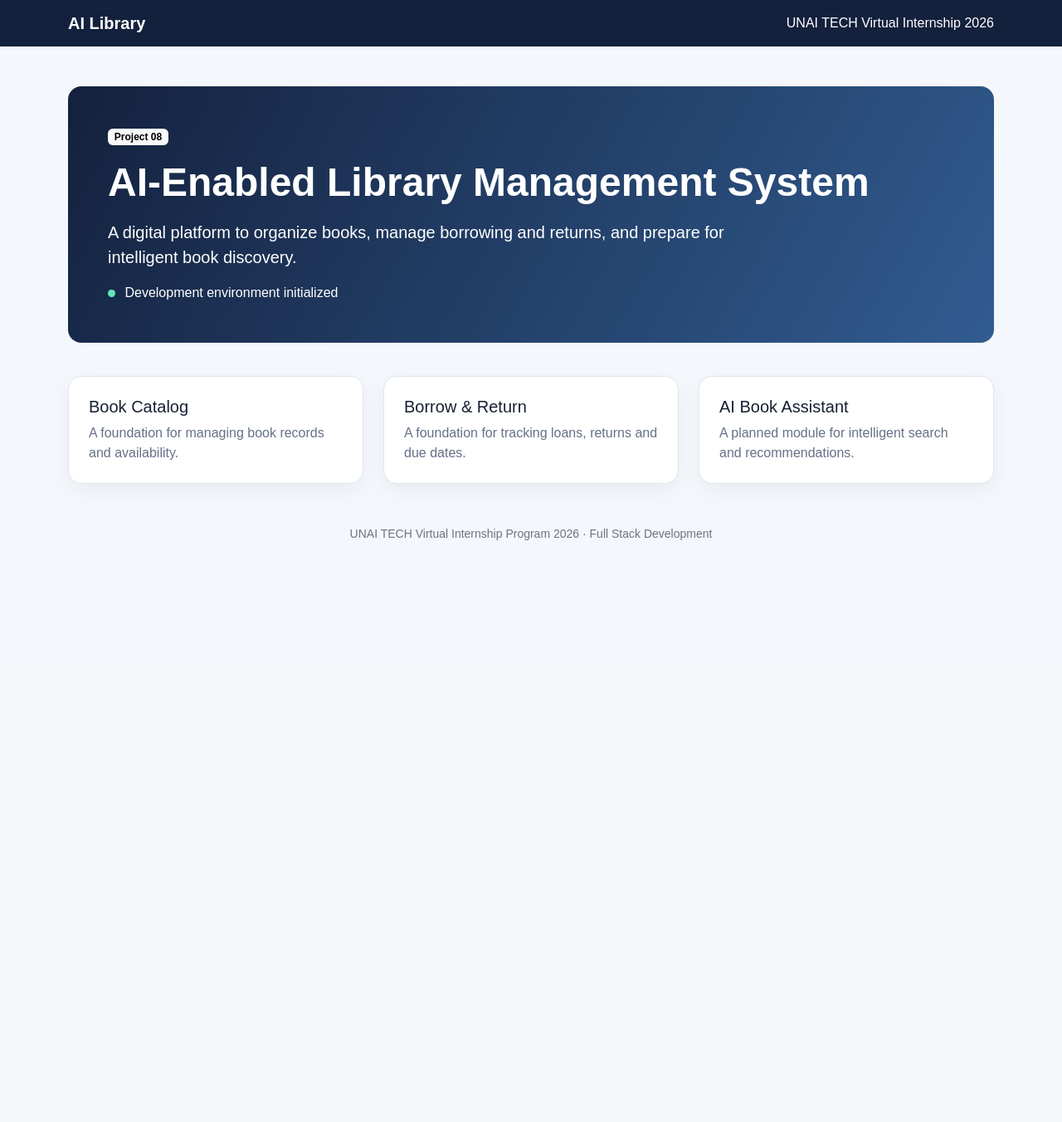
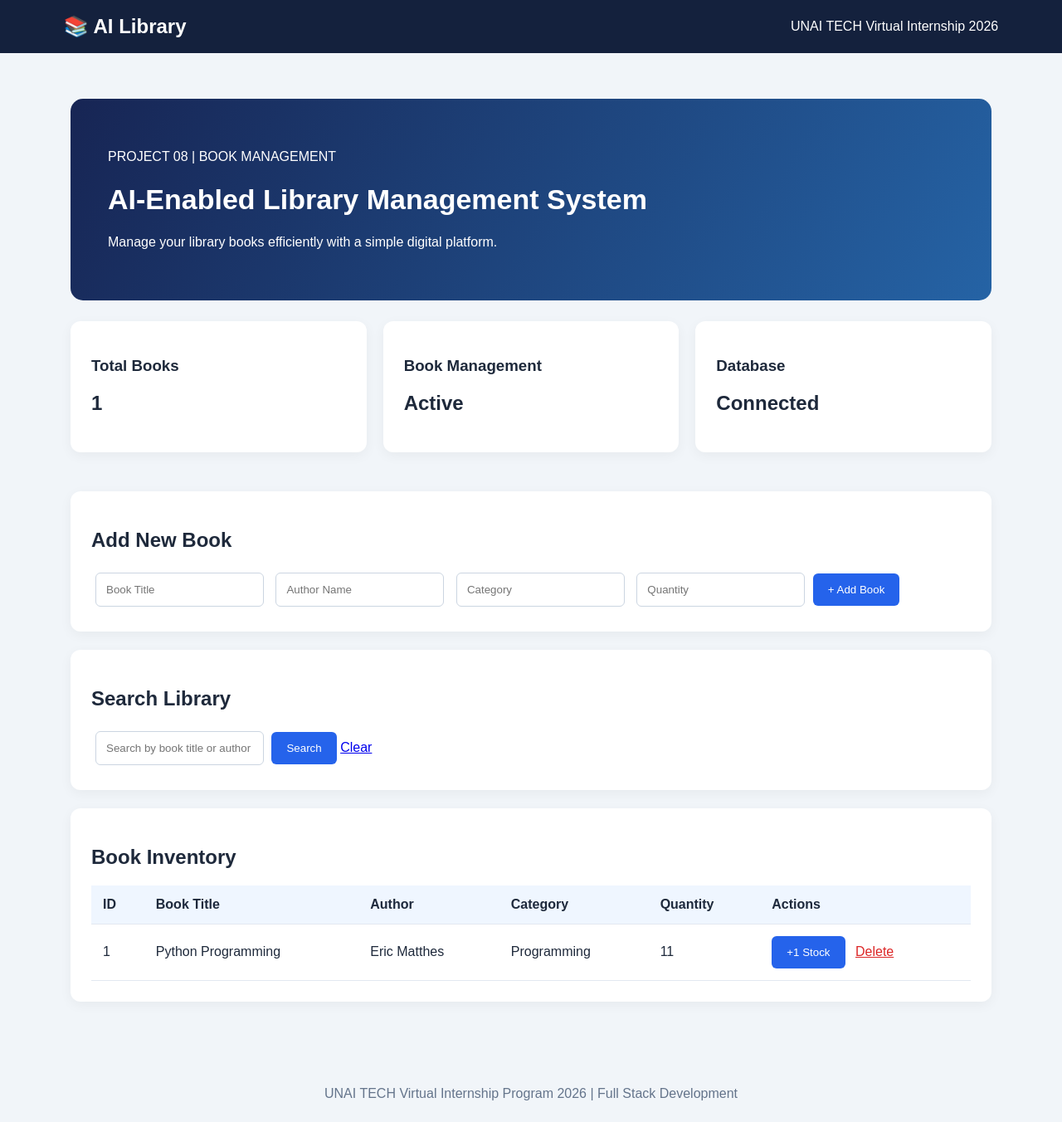
Before and after one commit to Gowtham280103/AI-Library-Management-System, a Flask app: page / in a window 1280 px wide. Shown: the whole page at 83% size. Before the commit the page ends 651 px from the top, so only its background shows below. Run offline with Flask 3, Linux system fonts and the light colour scheme; data comes from the database, SQL or seed files in the repository; both versions use the stored data as it was after the commit.

Commit message:
Complete Day 5 book management module

```diff
--- a/backend/app.py
+++ b/backend/app.py
@@ -1,22 +1,81 @@
-import os
-from flask import Flask, render_template, jsonify
-from dotenv import load_dotenv
 
-load_dotenv()
+from flask import Flask, render_template, request, redirect, url_for
+from db import get_db_connection, create_table
 
 app = Flask(__name__)
 
+create_table()
+
 @app.route("/")
-def home():
-    return render_template("index.html")
+def index():
+    search = request.args.get("search", "")
 
-@app.route("/health")
-def health():
-    return jsonify({"status": "ok", "application": "AI-Enabled Library Management System"})
+    conn = get_db_connection()
+
+    books = conn.execute(
+        "SELECT * FROM books WHERE title LIKE ? OR author LIKE ?",
+        (f"%{search}%", f"%{search}%")
+    ).fetchall()
+
+    conn.close()
+
+    return render_template("index.html", books=books, search=search)
+
+
+@app.route("/add", methods=["POST"])
+def add_book():
+    title = request.form["title"]
+    author = request.form["author"]
+    category = request.form["category"]
+    quantity = request.form["quantity"]
+
+    conn = get_db_connection()
+
+    conn.execute(
+        "INSERT INTO books (title, author, category, quantity) VALUES (?, ?, ?, ?)",
+        (title, author, category, quantity)
+    )
+
+    conn.commit()
+    conn.close()
+
+    return redirect(url_for("index"))
+
+
+@app.route("/delete/<int:book_id>")
+def delete_book(book_id):
+    conn = get_db_connection()
+
+    conn.execute(
+        "DELETE FROM books WHERE id = ?",
+        (book_id,)
+    )
+
+    conn.commit()
+    conn.close()
+
+    return redirect(url_for("index"))
+
+
+@app.route("/edit/<int:book_id>", methods=["POST"])
+def edit_book(book_id):
+    title = request.form["title"]
+    author = request.form["author"]
+    category = request.form["category"]
+    quantity = request.form["quantity"]
+
+    conn = get_db_connection()
+
+    conn.execute(
+        "UPDATE books SET title=?, author=?, category=?, quantity=? WHERE id=?",
+        (title, author, category, quantity, book_id)
+    )
+
+    conn.commit()
+    conn.close()
+
+    return redirect(url_for("index"))
+
 
 if __name__ == "__main__":
-    app.run(
-        host=os.getenv("FLASK_HOST", "127.0.0.1"),
-        port=int(os.getenv("FLASK_PORT", "5000")),
-        debug=os.getenv("FLASK_DEBUG", "True").lower() == "true"
-    )
+    app.run(debug=True)
--- /dev/null
+++ b/backend/db.py
@@ -0,0 +1,21 @@
+
+import sqlite3
+
+def get_db_connection():
+    conn = sqlite3.connect("library.db")
+    conn.row_factory = sqlite3.Row
+    return conn
+
+def create_table():
+    conn = get_db_connection()
+    conn.execute("""
+        CREATE TABLE IF NOT EXISTS books (
+            id INTEGER PRIMARY KEY AUTOINCREMENT,
+            title TEXT NOT NULL,
+            author TEXT NOT NULL,
+            category TEXT NOT NULL,
+            quantity INTEGER NOT NULL
+        )
+    """)
+    conn.commit()
+    conn.close()
--- a/backend/static/css/style.css
+++ b/backend/static/css/style.css
@@ -1 +1,125 @@
-body{background:#f4f7fb;color:#172033;font-family:Arial,sans-serif}.navbar{background:#14213d}.hero{color:white;background:linear-gradient(120deg,#14213d,#315c91)}.hero p{max-width:760px}.status-dot{display:inline-block;width:9px;height:9px;margin-right:7px;border-radius:50%;background:#63e6be}.feature-card{padding:24px;border:1px solid #e1e7f0;border-radius:16px;background:white;box-shadow:0 8px 24px rgba(20,33,61,.05)}.feature-card p{color:#657087}
+
+* {
+    box-sizing: border-box;
+}
+
+body {
+    margin: 0;
+    font-family: Arial, sans-serif;
+    background: #f1f5f9;
+    color: #1e293b;
+}
+
+nav {
+    background: #14213d;
+    color: white;
+    padding: 18px 6%;
+    display: flex;
+    justify-content: space-between;
+    align-items: center;
+}
+
+nav h2 {
+    margin: 0;
+}
+
+.container {
+    max-width: 1150px;
+    margin: 35px auto;
+    padding: 20px;
+}
+
+header {
+    background: linear-gradient(120deg, #172554, #2563a5);
+    color: white;
+    padding: 45px;
+    border-radius: 15px;
+    margin-bottom: 25px;
+}
+
+header h1 {
+    font-size: 34px;
+}
+
+.stats {
+    display: grid;
+    grid-template-columns: repeat(3, 1fr);
+    gap: 20px;
+    margin-bottom: 25px;
+}
+
+.card {
+    background: white;
+    padding: 25px;
+    border-radius: 12px;
+    margin-bottom: 22px;
+    box-shadow: 0 4px 15px #0000000c;
+}
+
+input {
+    padding: 12px;
+    margin: 5px;
+    border: 1px solid #cbd5e1;
+    border-radius: 6px;
+}
+
+button {
+    padding: 12px 18px;
+    background: #2563eb;
+    color: white;
+    border: none;
+    border-radius: 6px;
+    cursor: pointer;
+}
+
+button:hover {
+    background: #1d4ed8;
+}
+
+.table-wrapper {
+    overflow-x: auto;
+}
+
+table {
+    width: 100%;
+    border-collapse: collapse;
+}
+
+th, td {
+    padding: 14px;
+    border-bottom: 1px solid #e2e8f0;
+    text-align: left;
+}
+
+th {
+    background: #eff6ff;
+}
+
+.inline-form {
+    display: inline;
+}
+
+.delete {
+    color: #dc2626;
+    margin-left: 8px;
+}
+
+footer {
+    text-align: center;
+    padding: 25px;
+    color: #64748b;
+}
+
+@media(max-width: 700px) {
+    .stats {
+        grid-template-columns: 1fr;
+    }
+
+    header h1 {
+        font-size: 25px;
+    }
+
+    nav span {
+        font-size: 11px;
+    }
+}
--- a/backend/templates/index.html
+++ b/backend/templates/index.html
@@ -1,32 +1,108 @@
+
 <!DOCTYPE html>
 <html lang="en">
 <head>
     <meta charset="UTF-8">
     <meta name="viewport" content="width=device-width, initial-scale=1.0">
     <title>AI Library Management System</title>
-    <link href="https://cdn.jsdelivr.net/npm/bootstrap@5.3.3/dist/css/bootstrap.min.css" rel="stylesheet">
     <link rel="stylesheet" href="{{ url_for('static', filename='css/style.css') }}">
 </head>
 <body>
-    <nav class="navbar navbar-expand-lg navbar-dark">
-        <div class="container">
-            <a class="navbar-brand fw-bold" href="/">AI Library</a>
-            <span class="navbar-text text-white">UNAI TECH Virtual Internship 2026</span>
+
+<nav>
+    <h2>📚 AI Library</h2>
+    <span>UNAI TECH Virtual Internship 2026</span>
+</nav>
+
+<div class="container">
+
+    <header>
+        <p>PROJECT 08 | BOOK MANAGEMENT</p>
+        <h1>AI-Enabled Library Management System</h1>
+        <p>Manage your library books efficiently with a simple digital platform.</p>
+    </header>
+
+    <section class="stats">
+        <div class="card">
+            <h3>Total Books</h3>
+            <h2>{{ books|length }}</h2>
         </div>
-    </nav>
-    <main class="container py-5">
-        <section class="hero p-4 p-md-5 rounded-4">
-            <span class="badge text-bg-light mb-3">Project 08</span>
-            <h1 class="display-5 fw-bold">AI-Enabled Library Management System</h1>
-            <p class="lead mt-3">A digital platform to organize books, manage borrowing and returns, and prepare for intelligent book discovery.</p>
-            <p class="mb-0"><span class="status-dot"></span> Development environment initialized</p>
-        </section>
-        <section class="row g-4 mt-3">
-            <div class="col-md-4"><div class="feature-card h-100"><h2 class="h5">Book Catalog</h2><p class="mb-0">A foundation for managing book records and availability.</p></div></div>
-            <div class="col-md-4"><div class="feature-card h-100"><h2 class="h5">Borrow & Return</h2><p class="mb-0">A foundation for tracking loans, returns and due dates.</p></div></div>
-            <div class="col-md-4"><div class="feature-card h-100"><h2 class="h5">AI Book Assistant</h2><p class="mb-0">A planned module for intelligent search and recommendations.</p></div></div>
-        </section>
-        <footer class="text-center text-secondary mt-5"><small>UNAI TECH Virtual Internship Program 2026 · Full Stack Development</small></footer>
-    </main>
+        <div class="card">
+            <h3>Book Management</h3>
+            <h2>Active</h2>
+        </div>
+        <div class="card">
+            <h3>Database</h3>
+            <h2>Connected</h2>
+        </div>
+    </section>
+
+    <section class="card">
+        <h2>Add New Book</h2>
+        <form action="/add" method="POST">
+            <input name="title" placeholder="Book Title" required>
+            <input name="author" placeholder="Author Name" required>
+            <input name="category" placeholder="Category" required>
+            <input name="quantity" type="number" min="0" placeholder="Quantity" required>
+            <button type="submit">+ Add Book</button>
+        </form>
+    </section>
+
+    <section class="card">
+        <h2>Search Library</h2>
+        <form action="/" method="GET">
+            <input name="search" value="{{ search }}" placeholder="Search by book title or author">
+            <button type="submit">Search</button>
+            <a href="/">Clear</a>
+        </form>
+    </section>
+
+    <section class="card">
+        <h2>Book Inventory</h2>
+        <div class="table-wrapper">
+            <table>
+                <thead>
+                    <tr>
+                        <th>ID</th>
+                        <th>Book Title</th>
+                        <th>Author</th>
+                        <th>Category</th>
+                        <th>Quantity</th>
+                        <th>Actions</th>
+                    </tr>
+                </thead>
+                <tbody>
+                    {% for book in books %}
+                    <tr>
+                        <td>{{ book.id }}</td>
+                        <td>{{ book.title }}</td>
+                        <td>{{ book.author }}</td>
+                        <td>{{ book.category }}</td>
+                        <td>{{ book.quantity }}</td>
+                        <td>
+                            <form action="/edit/{{ book.id }}" method="POST" class="inline-form">
+                                <input type="hidden" name="title" value="{{ book.title }}">
+                                <input type="hidden" name="author" value="{{ book.author }}">
+                                <input type="hidden" name="category" value="{{ book.category }}">
+                                <input type="hidden" name="quantity" value="{{ book.quantity + 1 }}">
+                                <button type="submit">+1 Stock</button>
+                            </form>
+                            <a class="delete" href="/delete/{{ book.id }}" onclick="return confirm('Delete this book?')">Delete</a>
+                        </td>
+                    </tr>
+                    {% else %}
+                    <tr>
+                        <td colspan="6">No books available. Add your first book!</td>
+                    </tr>
+                    {% endfor %}
+                </tbody>
+            </table>
+        </div>
+    </section>
+
+</div>
+
+<footer>UNAI TECH Virtual Internship Program 2026 | Full Stack Development</footer>
+
 </body>
 </html>
--- a/requirements.txt
+++ /dev/null
@@ -1,3 +0,0 @@
-Flask>=3.0,<4.0
-mysql-connector-python>=8.0,<10.0
-python-dotenv>=1.0,<2.0
```
Also changed, not shown: database/schema.sql (deleted, +0 -42 lines), README.md (deleted), frontend/static/css/style.css (added), frontend/static/js/script.js (added), frontend/templates/index.html (added), library.db (added).
